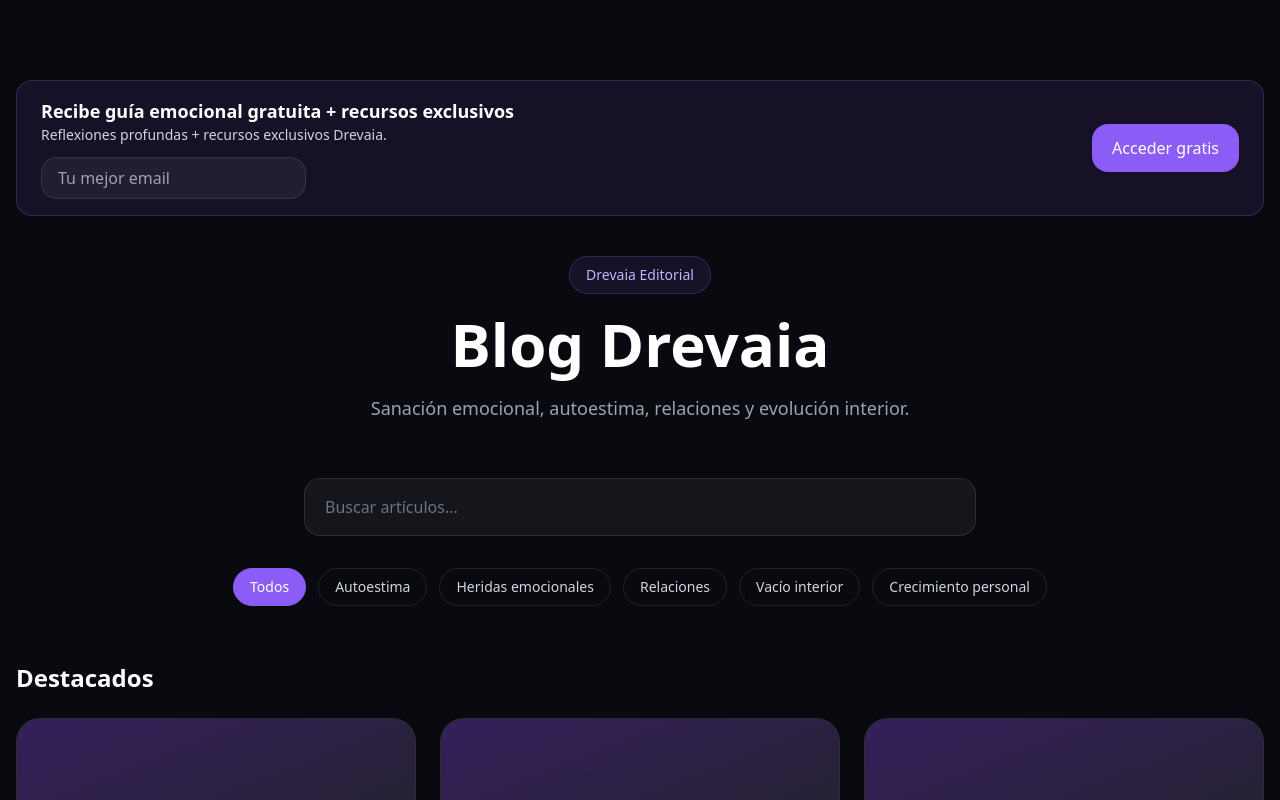
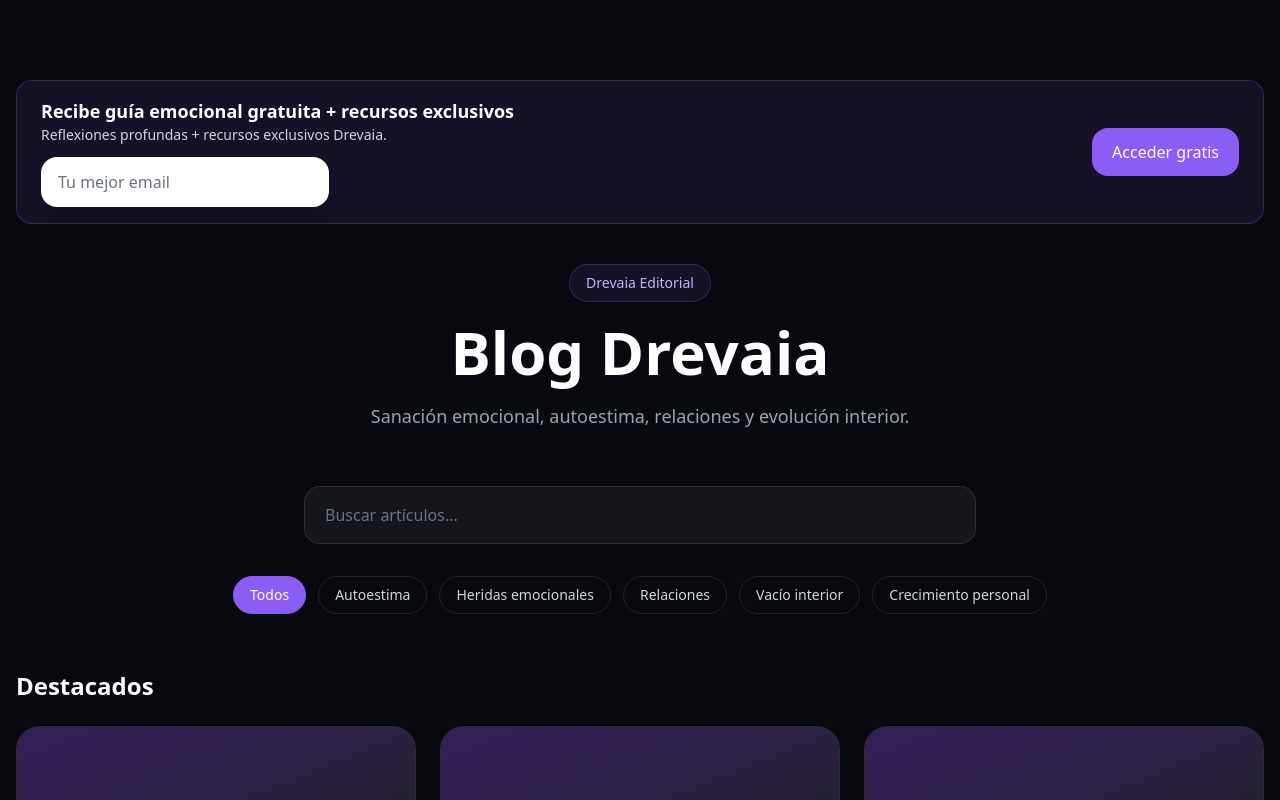
Before and after one commit to Drevaia-Digital/drevaia-app, a React (Vite) app: page /blog in a window 1280 px wide. Shown: the top 800 px of the page. Built offline with nearby package versions, Linux system fonts and the light colour scheme.

Commit message:
Refresh blog email UI

```diff
--- a/src/pages/BlogIndexPage.tsx
+++ b/src/pages/BlogIndexPage.tsx
@@ -77,10 +77,10 @@ export default function BlogIndexPage() {
     </p>
     <div className="mt-3 flex gap-2 flex-col sm:flex-row">
   <input
-    type="email"
-    placeholder="Tu mejor email"
-    className="px-4 py-2 rounded-xl bg-white/5 border border-white/10 text-white placeholder-gray-400"
-  />
+  type="email"
+  placeholder="Tu mejor email"
+  className="w-full sm:w-72 px-4 py-3 rounded-xl bg-white text-black border border-white/20 placeholder-gray-500 shadow-lg"
+/>
 </div>
 </div>
 
```
